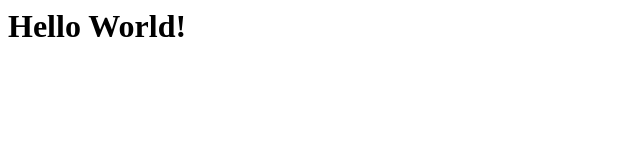
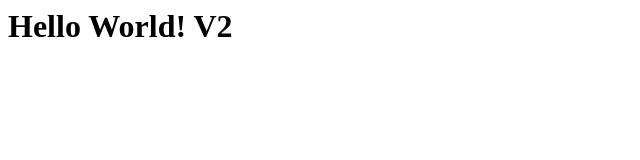
Before and after one commit to tmorelli23/gtk, a plain HTML site: page index.html in a window 1280 px wide. Shown: the full height of the page, 0-640 px from the left. Drawn offline with Linux system fonts and the light colour scheme.

Commit message:
Update index.html

```diff
--- a/index.html
+++ b/index.html
@@ -1 +1 @@
-<h1>Hello World!</h1>
+<h1>Hello World! V2</h1>
```
